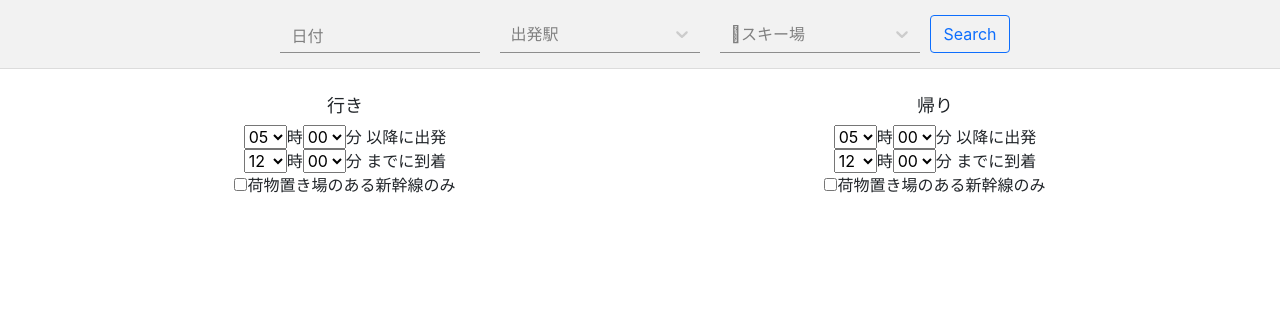
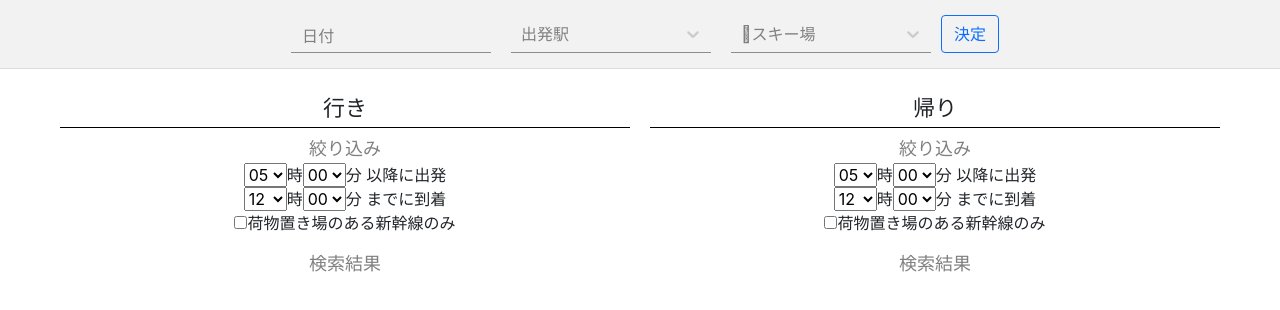
Before and after one commit to knogu/ski-train-frontend, a React (Create React App) app: page / in a window 1280 px wide. Shown: the top 310 px of the page. Built offline with nearby package versions, Linux system fonts and the light colour scheme.

Commit message:
UI全体の構造わかりやすくなるように調整

```diff
--- a/src/App.scss
+++ b/src/App.scss
@@ -63,9 +63,16 @@
   display: flex;
   justify-content: stretch;
   flex-wrap: wrap;
-  .query-header {
+  .way-header {
+    font-size: 22px;
+    padding-bottom: 6px;
+    text-align: center;
+    border-bottom: 1px solid black;
+  }
+  .filter-header {
+    color: gray;
     font-size: 18px;
-    text-align: center;
+    margin: 10px 0 3px;
   }
   .query-body {
     text-align: center;
@@ -81,6 +88,12 @@
   }
   .way-name {
     font-size: 22px;
+  }
+  .choices-header {
+    color: gray;
+    font-size: 18px;
+    margin: 18px 0 3px;
+    text-align: center;
   }
   .totalChoices {
     width: 70%;
--- a/src/components/Choices.tsx
+++ b/src/components/Choices.tsx
@@ -19,9 +19,12 @@ export const TotalChoices = (props: Props) => {
   })
 
   return (
-    <div className='totalChoices accordion' id={'totalAccordion-' + props.wayName}>
-      {choiceItems}
-    </div>
+    <>
+      <h4 className='choices-header'>検索結果</h4>
+      <div className='totalChoices accordion' id={'totalAccordion-' + props.wayName}>
+        {choiceItems}
+      </div>
+    </>
   )
 }
 
--- a/src/components/PlaceField.tsx
+++ b/src/components/PlaceField.tsx
@@ -115,7 +115,7 @@ export const PlaceField = (props: Props) => {
         <button
           onClick={ onSearch }
           className='search-button btn btn-outline-primary'
-        >Search</button>
+        >決定</button>
       </div>
     </>
   )
--- a/src/components/QueryField.tsx
+++ b/src/components/QueryField.tsx
@@ -13,8 +13,9 @@ export const QueryField = (props: Props) => {
 
   return (
     <div className="search">
-      <h3 className='query-header'>{wayName}</h3>
+      <h3 className='way-header'>{wayName}</h3>
         <div className='query-body'>
+        <h4 className='filter-header'>絞り込み</h4>
         <TimeField
           hour={ query.startAfter.paddedHour() }
           minute={ query.startAfter.paddedMinute() }
```
